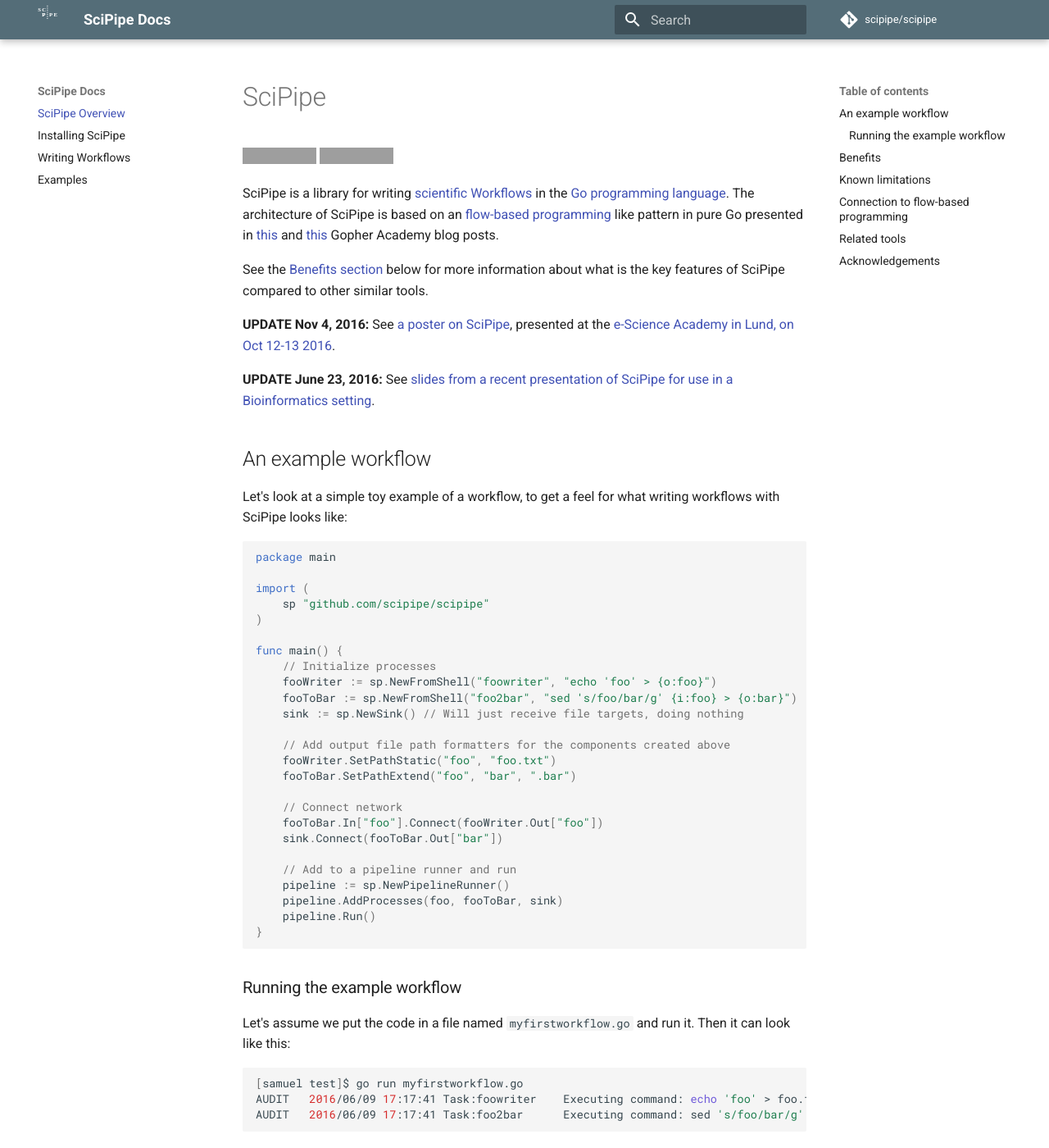
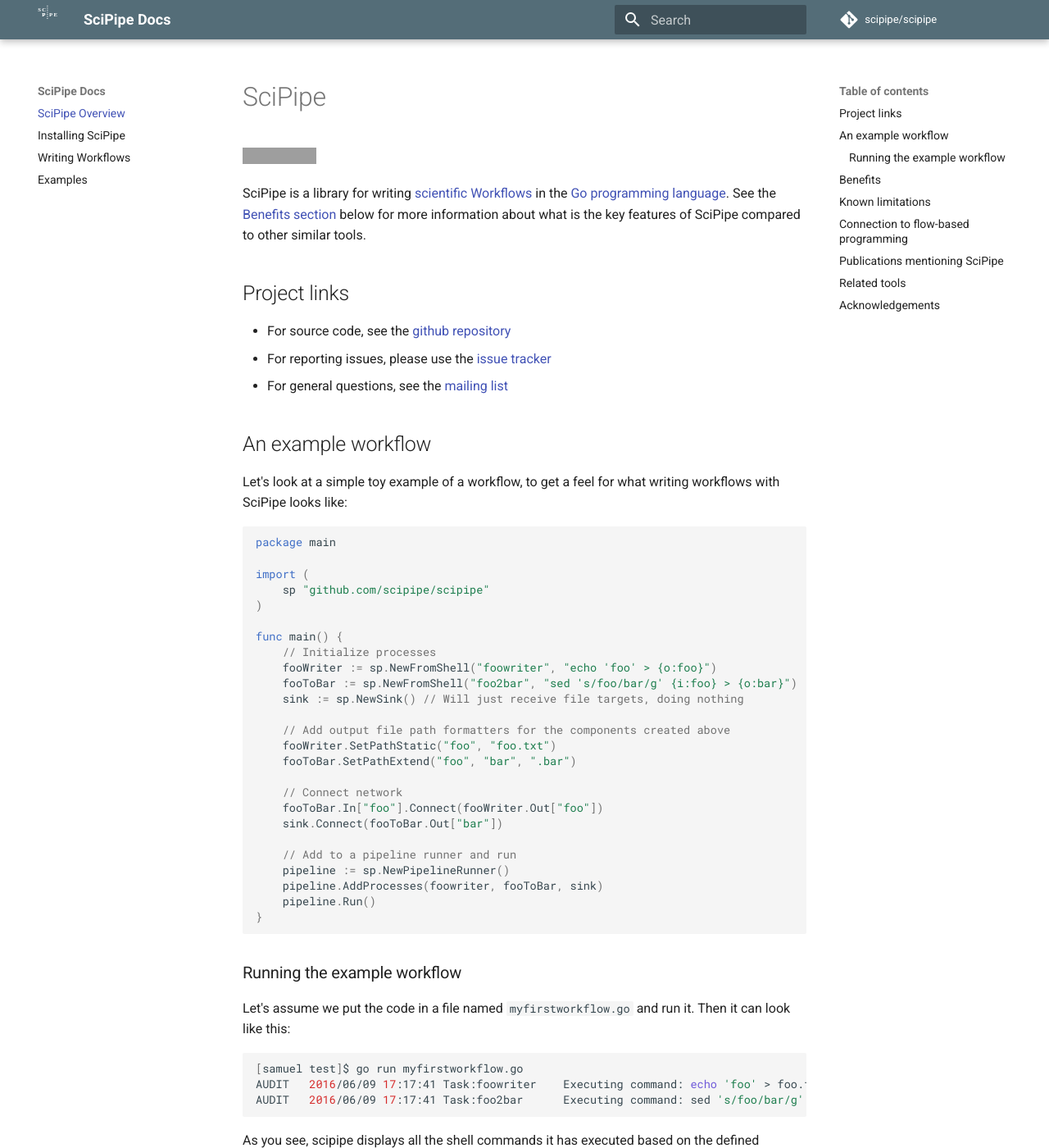
Before and after one commit to scipipe/scipipe, an MkDocs documentation site: the page built from docs/index.md, in a window 1280 px wide and 1400 px high. Shown: the whole window at 82% size. Built offline with MkDocs 1.6.1 and Material for MkDocs 9.7.7, drawn with Linux system fonts in a browser that asks for light colours; comment, search, counter and statistics services are not loaded; old or Windows-style settings are respelled for this version of MkDocs; some of the changed text lies outside the part shown; grey boxes are pictures that could not be loaded.

Commit message:
Clean up README.md and docs index

````diff
--- a/docs/index.md
+++ b/docs/index.md
@@ -1,23 +1,18 @@
 # SciPipe
 
 [![Build Status](https://travis-ci.org/scipipe/scipipe.svg?branch=master)](https://travis-ci.org/scipipe/scipipe)
-[![GratiPay amount](http://img.shields.io/gratipay/samuell.svg)](https://gratipay.com/samuell)
 
 SciPipe is a library for writing [scientific
 Workflows](https://en.wikipedia.org/wiki/Scientific_workflow_system) in the
-[Go programming language](http://golang.org). The architecture of SciPipe is based on an
-[flow-based programming](https://en.wikipedia.org/wiki/Flow-based_programming)
-like pattern in pure Go presented in
-[this](http://blog.gopheracademy.com/composable-pipelines-pattern) and
-[this](https://blog.gopheracademy.com/advent-2015/composable-pipelines-improvements/)
-Gopher Academy blog posts.
-
+[Go programming language](http://golang.org).
 See the [Benefits section](#benefits) below for more information about what is
 the key features of SciPipe compared to other similar tools.
 
-**UPDATE Nov 4, 2016:** See [a poster on SciPipe](http://dx.doi.org/10.13140/RG.2.2.34414.61760), presented at the [e-Science Academy in Lund, on Oct 12-13 2016](essenceofescience.se/event/swedish-e-science-academy-2016-2/).
+## Project links
 
-**UPDATE June 23, 2016:** See [slides from a recent presentation of SciPipe for use in a Bioinformatics setting](http://www.slideshare.net/SamuelLampa/scipipe-a-lightweight-workflow-library-inspired-by-flowbased-programming).
+- For source code, see the [github repository](http://github.com/scipipe/scipipe)
+- For reporting issues, please use the [issue tracker](https://github.com/scipipe/scipipe/issues)
+- For general questions, see the [mailing list](https://groups.google.com/forum/#!forum/scipipe)
 
 ## An example workflow
 
@@ -38,8 +33,8 @@
 	sink := sp.NewSink() // Will just receive file targets, doing nothing
 
 	// Add output file path formatters for the components created above
-    fooWriter.SetPathStatic("foo", "foo.txt")
-    fooToBar.SetPathExtend("foo", "bar", ".bar")
+	fooWriter.SetPathStatic("foo", "foo.txt")
+	fooToBar.SetPathExtend("foo", "bar", ".bar")
 
 	// Connect network
 	fooToBar.In["foo"].Connect(fooWriter.Out["foo"])
@@ -47,7 +42,7 @@
 
 	// Add to a pipeline runner and run
 	pipeline := sp.NewPipelineRunner()
-	pipeline.AddProcesses(foo, fooToBar, sink)
+	pipeline.AddProcesses(foowriter, fooToBar, sink)
 	pipeline.Run()
 }
 ```
@@ -108,6 +103,17 @@
 in the shell command with a syntax of `{i:INPORT_NAME}` for inports, and `{o:OUTPORT_NAME}` for outports
 and `{p:PARAM_NAME}` for parameters.
 
+## Publications mentioning SciPipe
+
+- See [a poster on SciPipe](http://dx.doi.org/10.13140/RG.2.2.34414.61760), presented at the [e-Science Academy in Lund, on Oct 12-13 2016](essenceofescience.se/event/swedish-e-science-academy-2016-2/).
+- See [slides from a recent presentation of SciPipe for use in a Bioinformatics setting](http://www.slideshare.net/SamuelLampa/scipipe-a-lightweight-workflow-library-inspired-by-flowbased-programming).
+- The architecture of SciPipe is based on an [flow-based
+  programming](https://en.wikipedia.org/wiki/Flow-based_programming) like
+  pattern in pure Go presented in
+  [this](http://blog.gopheracademy.com/composable-pipelines-pattern) and
+  [this](https://blog.gopheracademy.com/advent-2015/composable-pipelines-improvements/)
+  blog posts on Gopher Academy.
+
 ## Related tools
 
 Find below a few tools that are more or less similar to SciPipe that are worth worth checking out before
````
Also changed, not shown: README.md (+17 -13 lines).
